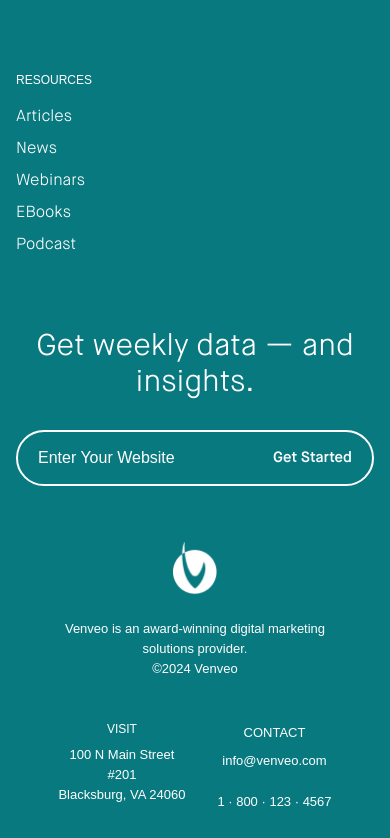
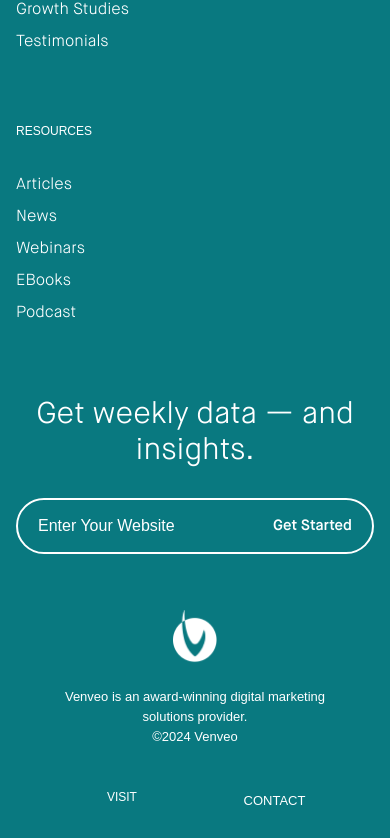
Before and after one commit to sonambishnoi550/Venveo-page, a React (Create React App) app: page / in a window 390 px wide. Shown: the part 8895-9733 px from the top of the page. Built offline with nearby package versions, Linux system fonts and the light colour scheme.

Commit message:
check responsive

```diff
--- a/src/components/Footer.jsx
+++ b/src/components/Footer.jsx
@@ -14,7 +14,7 @@ function Footer() {
               }`}
           >
             <ul className="space-y-2">
-              <li className="font-medium text-xs leading-custom-md mb-4 uppercase">
+              <li className="font-medium text-xs leading-custom-md pb-[25px] uppercase">
                 {obj.title}
               </li>
               {obj.links.map((link, linkIndex) => (
@@ -61,8 +61,8 @@ function Footer() {
         </div>
         <div className="lg:w-1/3 md:w-1/2 w-full flex gap-8 md:gap-14 max-sm:justify-center lg:justify-center max-md:mt-5">
           <div className="flex flex-col">
-            <p className="font-medium text-xs leading-custom-md">{visit.title}</p>
-            <a target="_blank" href={visit.link} className="mt-2 text-custom-sx leading-5">
+            <p className="font-medium text-xs leading-custom-md  pb-[30px]">{visit.title}</p>
+            <a target="_blank" href={visit.link} className="text-custom-sx leading-5">
               {visit.address.split("\n").map((line, index) => (
                 <React.Fragment key={index}>
                   {line}
@@ -72,11 +72,11 @@ function Footer() {
             </a>
           </div>
           <div className="flex flex-col">
-            <p className="font-medium text-custom-sx">{contact.title}</p>
+            <p className="font-medium text-custom-sx pb-[30px]">{contact.title}</p>
             <a
               target="_blank"
               href={contact.email.link}
-              className="mt-2 text-custom-sx leading-5 relative after:absolute hover:after:bg-green hover:after:left-0 after:w-0 hover:after:w-full hover:after:h-[1px] after:left-0 hover:after:bottom-[-3px] after:ease-in-out after:duration-500">
+              className="text-custom-sx leading-5 relative after:absolute hover:after:bg-green hover:after:left-0 after:w-0 hover:after:w-full hover:after:h-[1px] after:left-0 hover:after:bottom-[-3px] after:ease-in-out after:duration-500">
               {contact.email.text}
             </a>
             <a
--- a/src/components/Ready.jsx
+++ b/src/components/Ready.jsx
@@ -3,7 +3,7 @@ import React from "react";
 const Ready = () => {
   return (
     <section
-      className="bg-ready lg:pt-[66px] lg:pb-[60px] pt-[56px] pb-[54px] bg-center bg-no-repeat bg-cover"
+      className="bg-ready lg:py-[66px]  pt-[56px] pb-[54px] bg-center bg-no-repeat bg-cover"
     >
       <div className="container">
         <div className="lg:flex justify-center">
```
